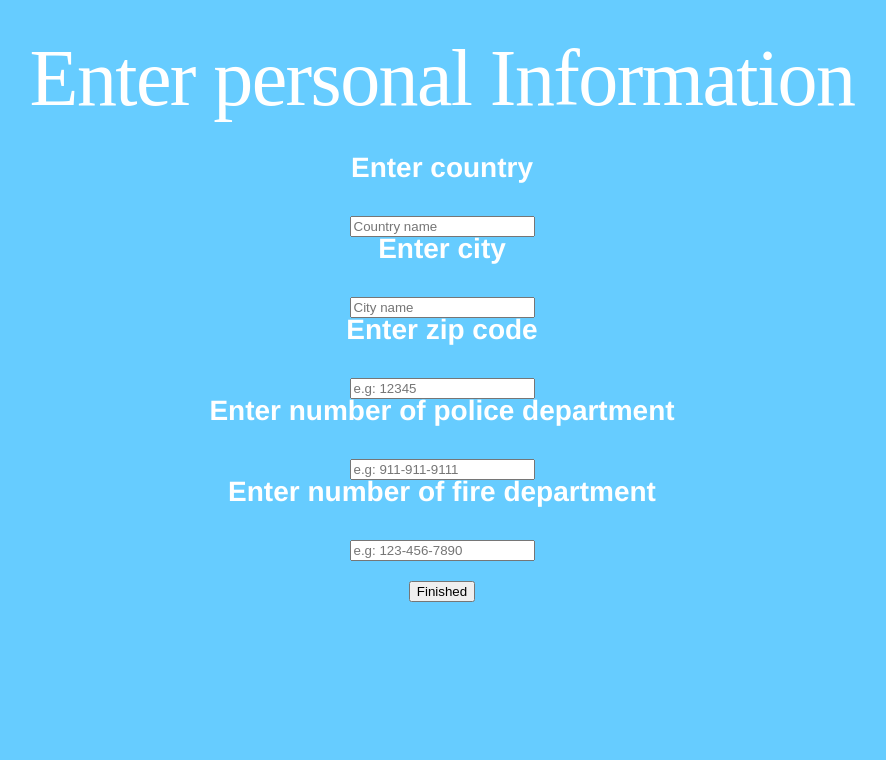
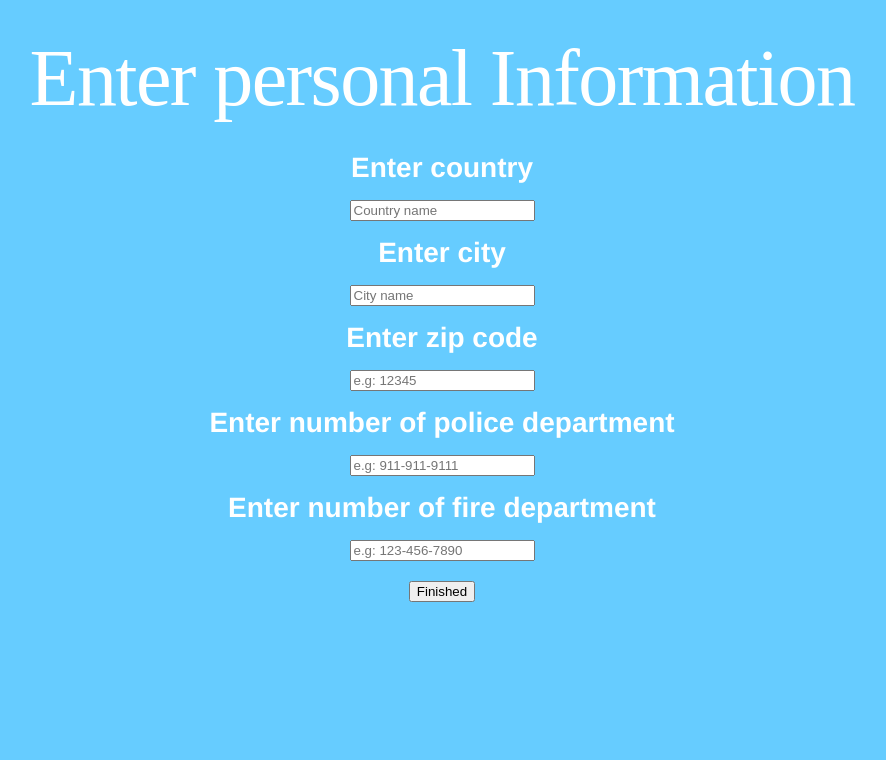
Before and after one commit to aclinton13/Project-E-Line, a Python web app: template templates/form.html in a window 1280 px wide. Shown: the top 760 px of the page, without its empty margins (198-1084 px from the left). Run offline with Jinja, Linux system fonts and the light colour scheme; the template is opened without the code that fills it, so the values that code supplies are empty.

Commit message:
fixed spacing in form and add contacts

```diff
--- a/stylesheets/form.css
+++ b/stylesheets/form.css
@@ -23,6 +23,12 @@ p {
   color: white;
   font-size: 200%
 }
+.exl{
+  margin: 35px;
+}
+.fix{
+  margin: 20px;
+}
 
 .size{
   font-size: 5px;
--- a/templates/form.html
+++ b/templates/form.html
@@ -20,22 +20,22 @@
     <h1> Enter personal Information </h1>
     <form class="" action={{post_location}} method="post">
 
-        <p><b>Enter country</b></p> <br>
+        <p class="fix"><b>Enter country</b></p>
         <input type="text" name="Country" value="" required placeholder='Country name'> <br>
 
-        <p><b> Enter city</b> </p> <br>
+        <p class="fix"><b> Enter city</b> </p>
         <input type="text" name="City" value="" required placeholder="City name"> <br>
 
-        <p><b> Enter zip code</b> </p> <br>
+        <p class="fix"><b> Enter zip code</b> </p>
         <input type="text" name="Zip" value="" required placeholder="e.g: 12345"> <br>
 
-        <p><b> Enter number of police department</b> </p> <br>
+        <p class="fix"><b> Enter number of police department </p>
         <!-- <input type="text" name="Police" value="" > <br> -->
         <input type="tel" id="police" name="Police"
                pattern="[0-9]{3}-[0-9]{3}-[0-9]{4}"
                required placeholder="e.g: 911-911-9111"> <br>
 
-        <p><b> Enter number of fire department</b> </p> <br>
+        <p class="fix"><b> Enter number of fire department </p>
         <!-- <input type="text" name="Fire" value="" >
       </ul> -->
       <input type="tel" id="fire" name="Fire"
@@ -45,7 +45,6 @@
       <input type="Submit" name="submit" value="Finished">
 
     </form>
-    <br>
 </center>
   </body>
 </html>
```
Also changed, not shown: templates/addContacts.html (+4 -5 lines).
